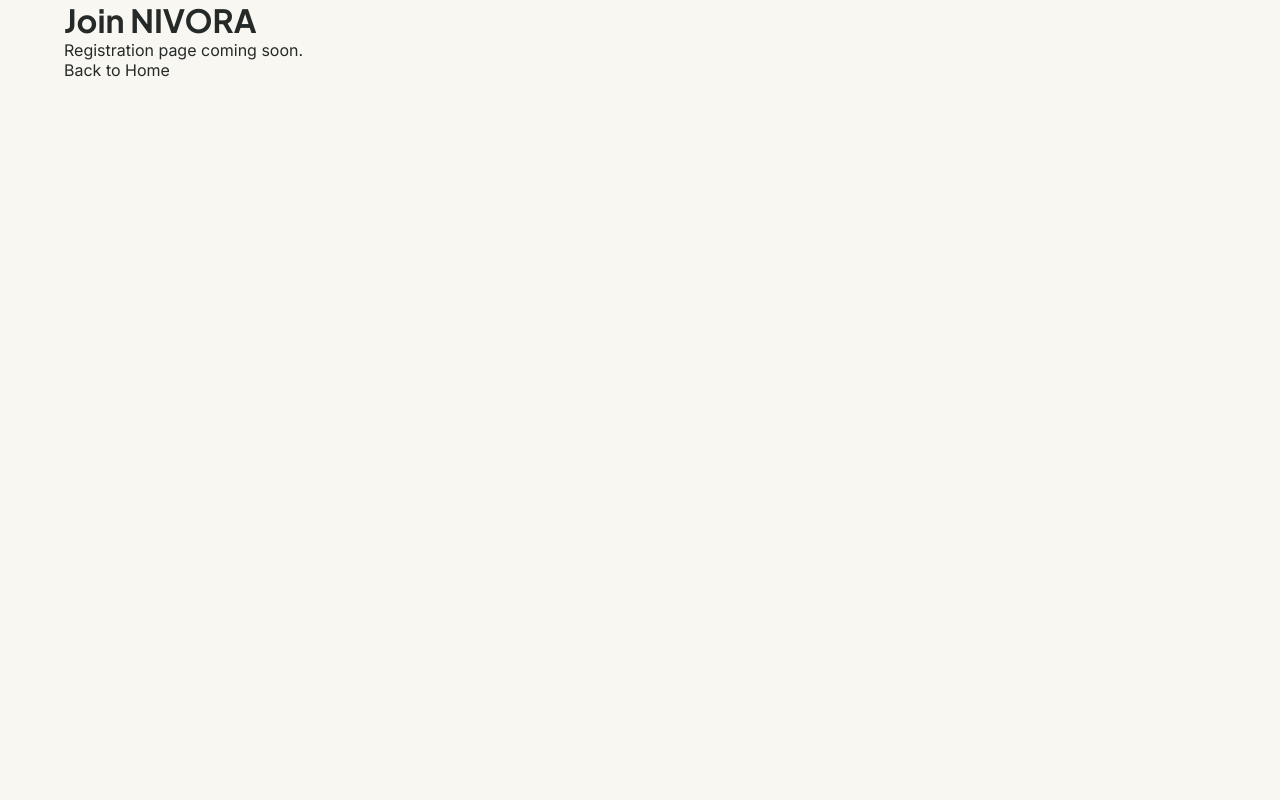
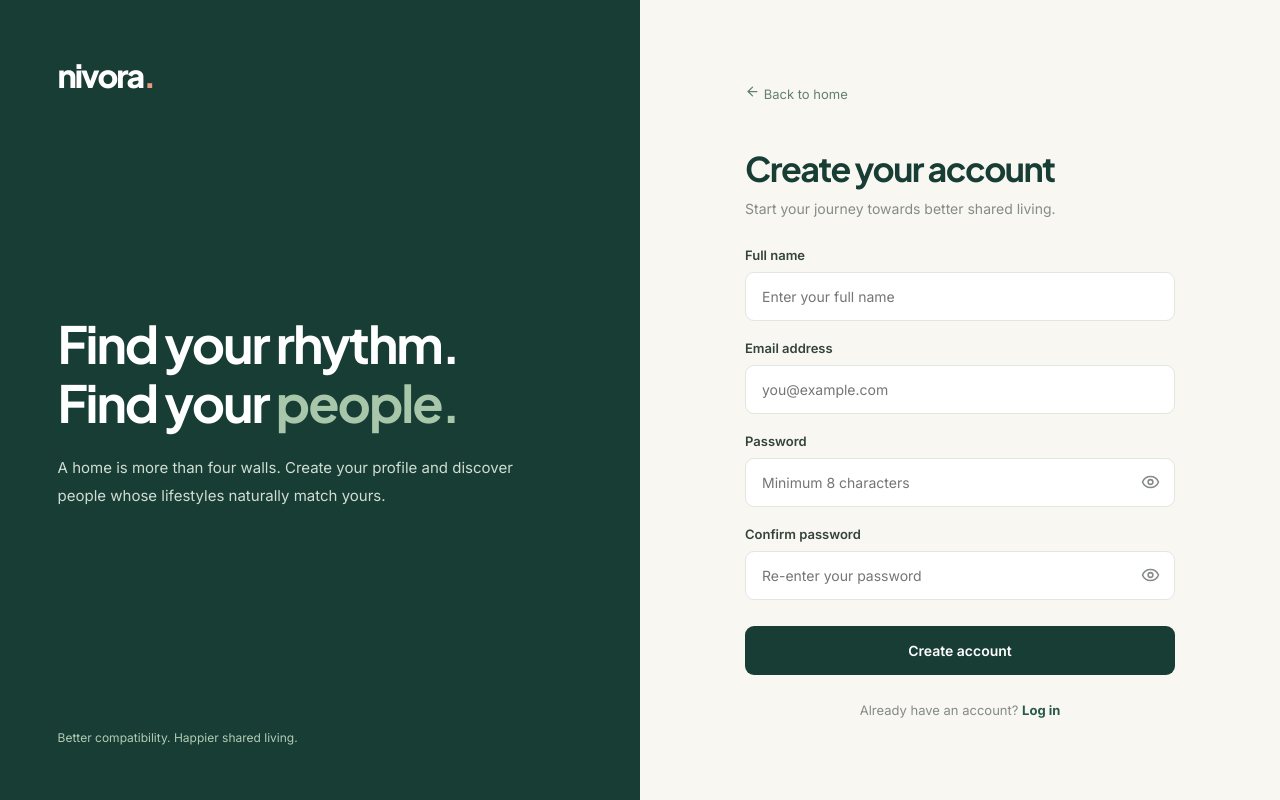
Before and after one commit to sneha140305/nivora, a React (Vite) app in the folder frontend/: page /register in a window 1280 px wide. Built offline with nearby package versions, Linux system fonts and the light colour scheme; no server answers.

Commit message:
feat: build registration page with API integration

```diff
--- /dev/null
+++ b/frontend/src/pages/Auth.css
@@ -0,0 +1,224 @@
+.auth-page {
+  min-height: 100vh;
+  display: grid;
+  grid-template-columns: 1fr 1fr;
+  background: var(--color-background);
+}
+
+.auth-visual {
+  background: #183D35;
+  color: white;
+  padding: 55px 9%;
+  display: flex;
+  flex-direction: column;
+  justify-content: space-between;
+  position: relative;
+  overflow: hidden;
+}
+
+.auth-brand {
+  font-family: var(--font-heading);
+  font-size: 32px;
+  font-weight: 800;
+  letter-spacing: -2px;
+}
+
+.auth-brand span {
+  color: #E99B80;
+}
+
+.auth-visual-content {
+  position: relative;
+  z-index: 1;
+  max-width: 480px;
+  margin: auto 0;
+}
+
+.auth-visual-content h1 {
+  font-size: clamp(38px, 4vw, 58px);
+  line-height: 1.15;
+  letter-spacing: -2px;
+  margin-bottom: 22px;
+}
+
+.auth-visual-content h1 span {
+  color: #A8C7AA;
+}
+
+.auth-visual-content p {
+  color: #D0DDD2;
+  line-height: 1.9;
+  font-size: 15px;
+}
+
+.auth-visual-footer {
+  color: #B1CCB6;
+  font-size: 12px;
+}
+
+.auth-form-side {
+  display: flex;
+  align-items: center;
+  justify-content: center;
+  padding: 45px 25px;
+}
+
+.auth-form-container {
+  width: 100%;
+  max-width: 430px;
+}
+
+.auth-back {
+  display: inline-block;
+  color: #64816D;
+  font-size: 13px;
+  margin-bottom: 45px;
+}
+
+.auth-heading h2 {
+  color: #183D35;
+  font-size: 34px;
+  letter-spacing: -1.5px;
+}
+
+.auth-heading p {
+  color: #858B87;
+  font-size: 14px;
+  margin-top: 10px;
+  margin-bottom: 30px;
+}
+
+.auth-form {
+  display: flex;
+  flex-direction: column;
+  gap: 19px;
+}
+
+.auth-field {
+  display: flex;
+  flex-direction: column;
+  gap: 9px;
+}
+
+.auth-field label {
+  font-size: 13px;
+  font-weight: 600;
+  color: #35443B;
+}
+
+.auth-field input {
+  width: 100%;
+  padding: 15px 16px;
+  border: 1px solid #E1E7DF;
+  border-radius: 9px;
+  background: white;
+  font-family: inherit;
+  font-size: 14px;
+  outline: none;
+  transition: 0.2s;
+}
+
+.auth-field input:focus {
+  border-color: #648D70;
+  box-shadow: 0 0 0 3px rgba(100, 141, 112, 0.12);
+}
+
+.password-wrapper {
+  position: relative;
+}
+
+.password-wrapper input {
+  padding-right: 48px;
+}
+
+.password-toggle {
+  position: absolute;
+  right: 15px;
+  top: 50%;
+  transform: translateY(-50%);
+  border: none;
+  background: transparent;
+  color: #858B87;
+  display: flex;
+  align-items: center;
+}
+
+.auth-submit {
+  border: none;
+  background: #183D35;
+  color: white;
+  padding: 16px;
+  border-radius: 9px;
+  font-size: 14px;
+  font-weight: 600;
+  margin-top: 7px;
+  transition: 0.25s;
+}
+
+.auth-submit:hover {
+  background: #28594D;
+  transform: translateY(-2px);
+}
+
+.auth-submit:disabled {
+  opacity: 0.65;
+  cursor: not-allowed;
+  transform: none;
+}
+
+.auth-error {
+  background: #FFF0ED;
+  color: #B64A3B;
+  border: 1px solid #F4D2CB;
+  padding: 12px;
+  border-radius: 8px;
+  font-size: 13px;
+}
+
+.auth-success {
+  background: #EDF5ED;
+  color: #477254;
+  border: 1px solid #D4E7D3;
+  padding: 12px;
+  border-radius: 8px;
+  font-size: 13px;
+}
+
+.auth-switch {
+  text-align: center;
+  color: #858B87;
+  font-size: 13px;
+  margin-top: 27px;
+}
+
+.auth-switch a {
+  color: #28594D;
+  font-weight: 700;
+}
+
+@media (max-width: 800px) {
+  .auth-page {
+    grid-template-columns: 1fr;
+  }
+
+  .auth-visual {
+    min-height: 260px;
+    padding: 30px 7%;
+  }
+
+  .auth-visual-content {
+    margin: 45px 0;
+  }
+
+  .auth-visual-content h1 {
+    font-size: 36px;
+  }
+
+  .auth-visual-footer {
+    display: none;
+  }
+
+  .auth-back {
+    margin-bottom: 30px;
+  }
+}
--- a/frontend/src/pages/Register.jsx
+++ b/frontend/src/pages/Register.jsx
@@ -1,11 +1,220 @@
-import { Link } from "react-router-dom";
+import { useState } from "react";
+import { Link, useNavigate } from "react-router-dom";
+import { Eye, EyeOff, ArrowLeft } from "lucide-react";
+import { apiRequest } from "../services/api";
+import "./Auth.css";
 
 function Register() {
+  const navigate = useNavigate();
+
+  const [form, setForm] = useState({
+    full_name: "",
+    email: "",
+    password: "",
+    confirmPassword: "",
+  });
+
+  const [showPassword, setShowPassword] = useState(false);
+  const [showConfirmPassword, setShowConfirmPassword] = useState(false);
+  const [error, setError] = useState("");
+  const [loading, setLoading] = useState(false);
+
+  function handleChange(event) {
+    setForm({
+      ...form,
+      [event.target.name]: event.target.value,
+    });
+  }
+
+  async function handleSubmit(event) {
+    event.preventDefault();
+    setError("");
+
+    if (form.full_name.trim().length < 2) {
+      setError("Please enter your full name.");
+      return;
+    }
+
+    if (form.password.length < 8) {
+      setError("Password must contain at least 8 characters.");
+      return;
+    }
+
+    if (form.password !== form.confirmPassword) {
+      setError("Passwords do not match.");
+      return;
+    }
+
+    setLoading(true);
+
+    try {
+      await apiRequest("/api/auth/register", {
+        method: "POST",
+        body: JSON.stringify({
+          full_name: form.full_name.trim(),
+          email: form.email.trim(),
+          password: form.password,
+        }),
+      });
+
+      navigate("/login", {
+        state: {
+          message: "Account created successfully! Please log in.",
+        },
+      });
+    } catch (err) {
+      setError(err.message);
+    } finally {
+      setLoading(false);
+    }
+  }
+
   return (
-    <div className="container">
-      <h1>Join NIVORA</h1>
-      <p>Registration page coming soon.</p>
-      <Link to="/">Back to Home</Link>
+    <div className="auth-page">
+      <section className="auth-visual">
+        <Link to="/" className="auth-brand">
+          nivora<span>.</span>
+        </Link>
+
+        <div className="auth-visual-content">
+          <h1>
+            Find your rhythm.
+            <br />
+            Find your <span>people.</span>
+          </h1>
+
+          <p>
+            A home is more than four walls.
+            Create your profile and discover people
+            whose lifestyles naturally match yours.
+          </p>
+        </div>
+
+        <div className="auth-visual-footer">
+          Better compatibility. Happier shared living.
+        </div>
+      </section>
+
+      <section className="auth-form-side">
+        <div className="auth-form-container">
+          <Link to="/" className="auth-back">
+            <ArrowLeft size={15} /> Back to home
+          </Link>
+
+          <div className="auth-heading">
+            <h2>Create your account</h2>
+            <p>Start your journey towards better shared living.</p>
+          </div>
+
+          <form className="auth-form" onSubmit={handleSubmit}>
+            <div className="auth-field">
+              <label htmlFor="full_name">Full name</label>
+              <input
+                id="full_name"
+                name="full_name"
+                type="text"
+                placeholder="Enter your full name"
+                value={form.full_name}
+                onChange={handleChange}
+                required
+                minLength={2}
+                maxLength={100}
+                autoComplete="name"
+              />
+            </div>
+
+            <div className="auth-field">
+              <label htmlFor="email">Email address</label>
+              <input
+                id="email"
+                name="email"
+                type="email"
+                placeholder="you@example.com"
+                value={form.email}
+                onChange={handleChange}
+                required
+                autoComplete="email"
+              />
+            </div>
+
+            <div className="auth-field">
+              <label htmlFor="password">Password</label>
+
+              <div className="password-wrapper">
+                <input
+                  id="password"
+                  name="password"
+                  type={showPassword ? "text" : "password"}
+                  placeholder="Minimum 8 characters"
+                  value={form.password}
+                  onChange={handleChange}
+                  required
+                  minLength={8}
+                  maxLength={128}
+                  autoComplete="new-password"
+                />
+
+                <button
+                  type="button"
+                  className="password-toggle"
+                  onClick={() => setShowPassword(!showPassword)}
+                  aria-label={showPassword ? "Hide password" : "Show password"}
+                >
+                  {showPassword ? <EyeOff size={19} /> : <Eye size={19} />}
+                </button>
+              </div>
+            </div>
+
+            <div className="auth-field">
+              <label htmlFor="confirmPassword">Confirm password</label>
+
+              <div className="password-wrapper">
+                <input
+                  id="confirmPassword"
+                  name="confirmPassword"
+                  type={showConfirmPassword ? "text" : "password"}
+                  placeholder="Re-enter your password"
+                  value={form.confirmPassword}
+                  onChange={handleChange}
+                  required
+                  autoComplete="new-password"
+                />
+
+                <button
+                  type="button"
+                  className="password-toggle"
+                  onClick={() =>
+                    setShowConfirmPassword(!showConfirmPassword)
+                  }
+                  aria-label={
+                    showConfirmPassword ? "Hide password" : "Show password"
+                  }
+                >
+                  {showConfirmPassword ? (
+                    <EyeOff size={19} />
+                  ) : (
+                    <Eye size={19} />
+                  )}
+                </button>
+              </div>
+            </div>
+
+            {error && <div className="auth-error">{error}</div>}
+
+            <button
+              type="submit"
+              className="auth-submit"
+              disabled={loading}
+            >
+              {loading ? "Creating account..." : "Create account"}
+            </button>
+          </form>
+
+          <p className="auth-switch">
+            Already have an account? <Link to="/login">Log in</Link>
+          </p>
+        </div>
+      </section>
     </div>
   );
 }
```
